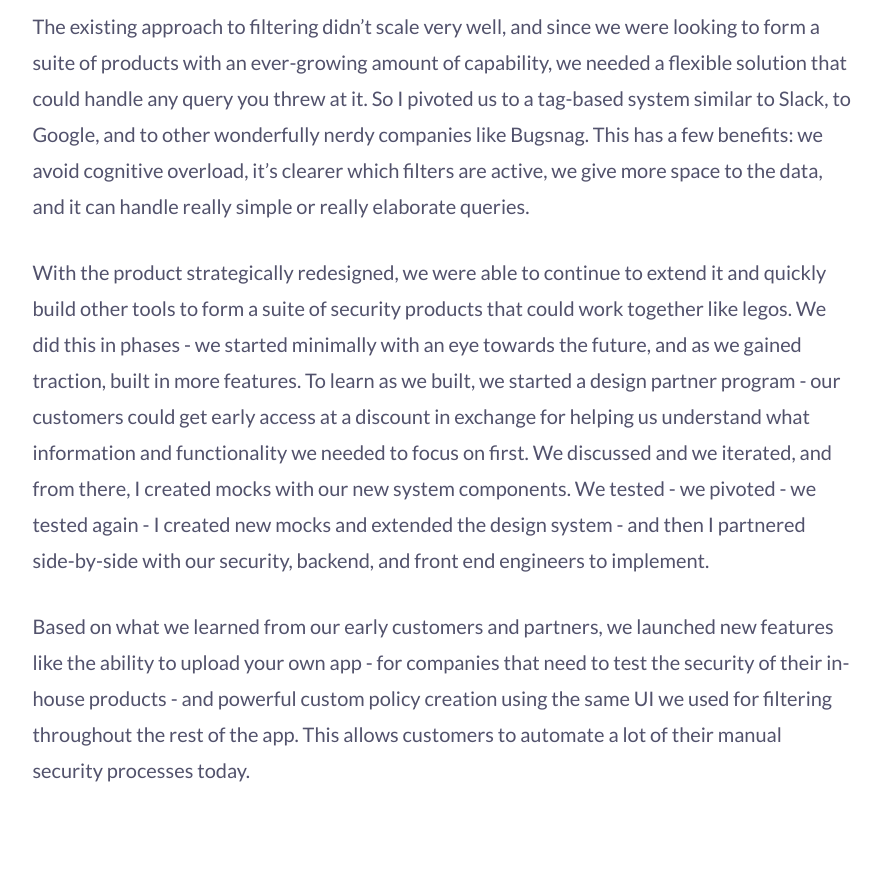
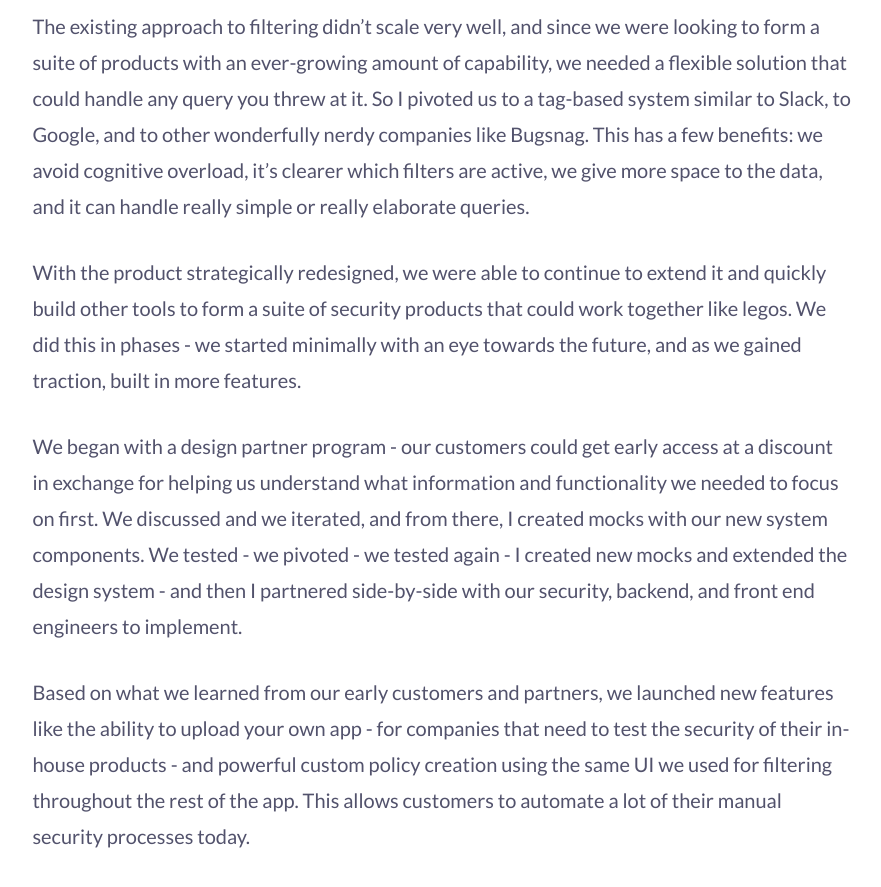
Before and after one commit to ericakatrak/ericakatrak.github.io, a Jekyll site: the page built from _posts/2016-09-07-lookout.md, in a window 1280 px wide and 900 px high, scrolled down 1870 px. Shown: the top 887 px of the window, without its empty margins (198-1079 px from the left). Built offline with Jekyll 4.4.1, drawn with Linux system fonts in a browser that asks for light colours.

Commit message:
Lookout copy edit

```diff
--- a/_posts/2016-09-07-lookout.md
+++ b/_posts/2016-09-07-lookout.md
@@ -19,7 +19,8 @@ alt: Lookout
 <section>
   <p>To build a product that would scale and enable fast and flexible iterations, one of the first big initiatives was to design and implement a cohesive design system, and then using that design system, reimagine basic existing flows like the sign in experience to more complex and reimagined flows like filtering.</p>
   <p>The existing approach to filtering didn’t scale very well, and since we were looking to form a suite of products with an ever-growing amount of capability, we needed a flexible solution that could handle any query you threw at it. So I pivoted us to a tag-based system similar to Slack, to Google, and to other wonderfully nerdy companies like Bugsnag. This has a few benefits: we avoid cognitive overload, it’s clearer which filters are active, we give more space to the data, and it can handle really simple or really elaborate queries.</p>
-  <p>With the product strategically redesigned, we were able to continue to extend it and quickly build other tools to form a suite of security products that could work together like legos. We did this in phases - we started minimally with an eye towards the future, and as we gained traction, built in more features. To learn as we built, we started a design partner program - our customers could get early access at a discount in exchange for helping us understand what information and functionality we needed to focus on first. We discussed and we iterated, and from there, I created mocks with our new system components. We tested - we pivoted - we tested again - I created new mocks and extended the design system - and then I partnered side-by-side with our security, backend, and front end engineers to implement.</p>
+  <p>With the product strategically redesigned, we were able to continue to extend it and quickly build other tools to form a suite of security products that could work together like legos. We did this in phases - we started minimally with an eye towards the future, and as we gained traction, built in more features.</p>
+  <p>We began with a design partner program - our customers could get early access at a discount in exchange for helping us understand what information and functionality we needed to focus on first. We discussed and we iterated, and from there, I created mocks with our new system components. We tested - we pivoted - we tested again - I created new mocks and extended the design system - and then I partnered side-by-side with our security, backend, and front end engineers to implement.</p>
   <p>Based on what we learned from our early customers and partners, we launched new features like the ability to upload your own app - for companies that need to test the security of their in-house products - and powerful custom policy creation using the same UI we used for filtering throughout the rest of the app. This allows customers to automate a lot of their manual security processes today.</p>
 </section>
 
```
